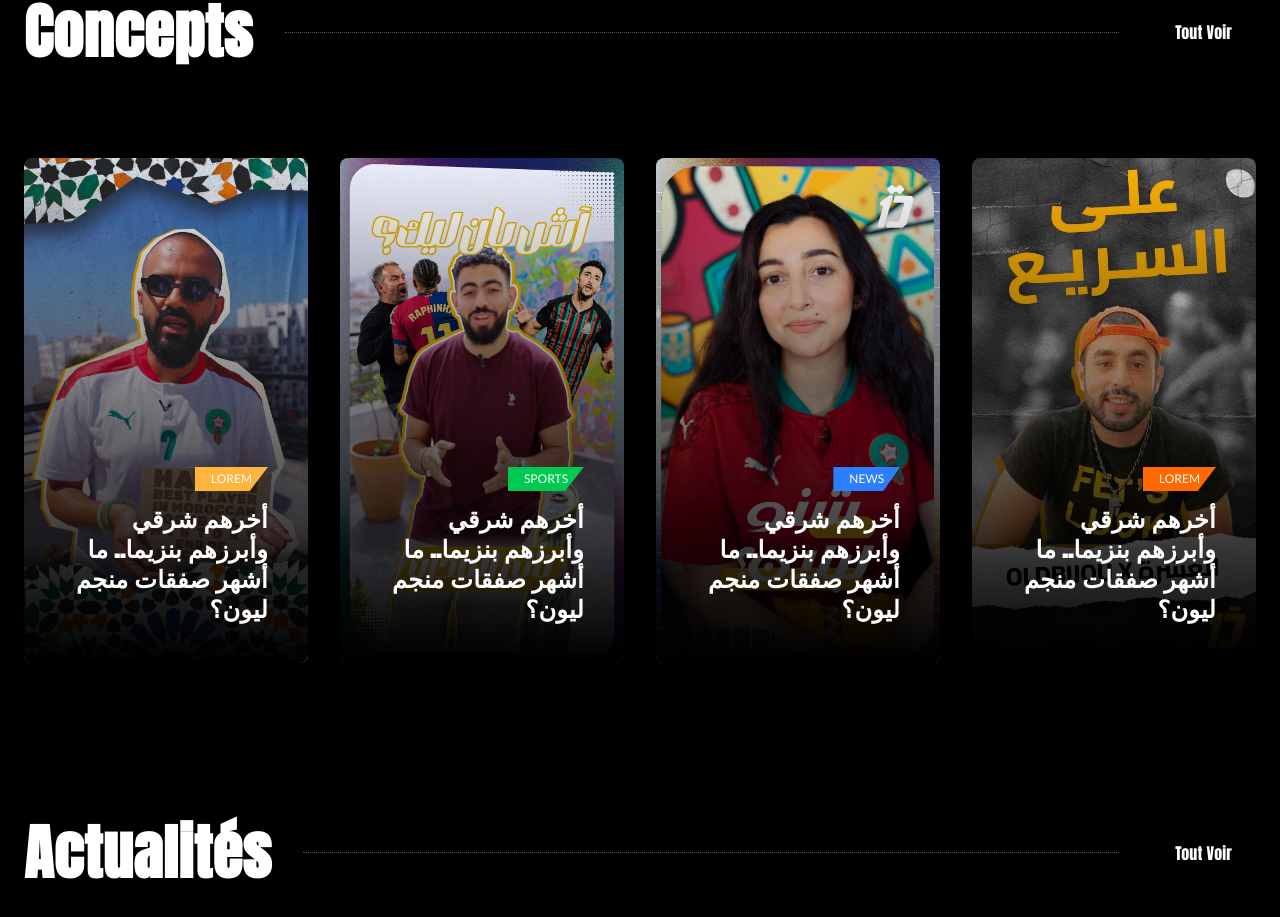
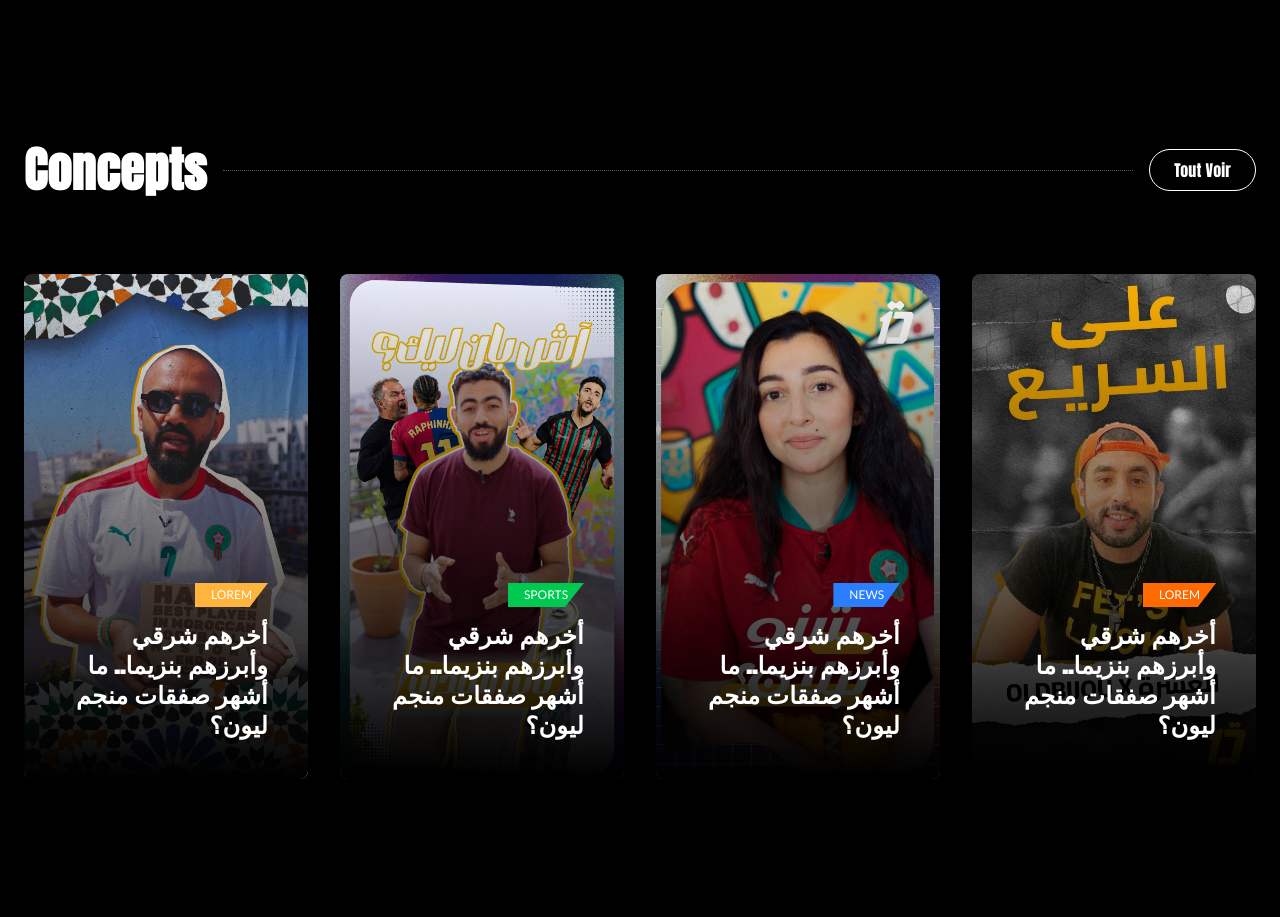
Before and after one commit to zaktita/le10, a Next.js app: page / in a window 1280 px wide. Shown: the part 1839-2756 px from the top of the page. Built offline with nearby package versions, Linux system fonts and the light colour scheme; no server answers.

Commit message:
miner spacing issues fixes on mobile

```diff
--- a/src/app/components/PodcastsSection.js
+++ b/src/app/components/PodcastsSection.js
@@ -35,7 +35,7 @@ export default function PodcastsSection() {
   return (
     <section className="relative bg-black py-20 ">
       {/* Section Title */}
-      <div className="flex items-center gap-8 mb-24 container mx-auto px-6">
+      <div className="flex items-center gap-8 mb-24 container mx-auto px-6 pt-12 sm:pt-16 md:pt-20 lg:pt-24">
             <h1 className="text-4xl md:text-5xl lg:text-6xl font-bold text-white flex-shrink-0">
               Podcasts
             </h1>
--- a/src/app/page.js
+++ b/src/app/page.js
@@ -80,7 +80,7 @@ export default function Home() {
   return (
     <>
       {/* Hero Section */}
-      <div className="relative  min-h-screen overflow-hidden bg-cover bg-center" style={{ backgroundImage: `url(${HeroBg.src})` }}>
+<div className="relative min-h-screen overflow-hidden bg-cover bg-center" style={{ backgroundImage: `url(${HeroBg.src})` }}>
         {/* Navigation */}
         <NavBar />
 
@@ -118,18 +118,25 @@ export default function Home() {
       <PodcastsSection />
 
       {/* Concepts Section */}
-      <section className="relative bg-black py-20">
+<section className="relative bg-black py-16 sm:py-20 md:py-24 lg:py-32">
         <div className="container mx-auto px-6">
           {/* Section Header */}
-           <div className="flex items-center gap-8 mb-24">
-            <h1 className="text-4xl md:text-5xl lg:text-6xl font-bold text-white flex-shrink-0">
+           <div className="flex items-center justify-between gap-4 mb-12 sm:mb-16 md:mb-20">
+  {/* Left side with title and line */}
+  <div className="flex items-center gap-4 flex-1">
+    <h1 className="text-2xl sm:text-3xl md:text-4xl lg:text-5xl font-bold text-white flex-shrink-0">
       Concepts
     </h1>
-            <div className="flex-1 border-t border-dotted border-gray-600"></div>
+    <div className="hidden sm:block flex-1 border-t border-dotted border-gray-600"></div>
+  </div>
+
+  {/* Button */}
   <Link href="/nosconcepts" passHref>
     <button
       variant="outline"
-              className="bg-transparent cursor-pointer border-white text-white hover:bg-white hover:text-black transition-colors duration-300 px-6 py-2 rounded-full flex-shrink-0"
+      className="bg-transparent cursor-pointer border border-white text-white hover:bg-white hover:text-black
+        transition-colors duration-300 px-3 sm:px-4 md:px-6 py-1.5 sm:py-2 rounded-full flex-shrink-0
+        text-xs sm:text-sm md:text-base whitespace-nowrap"
     >
       Tout Voir
     </button>
@@ -170,20 +177,27 @@ export default function Home() {
       </section>
 
       {/* Partners Section */}
-      <section className="relative bg-black py-20 ">
+<section className="relative bg-black py-16 sm:py-20 md:py-24 lg:py-32">
         <div className="container mx-auto px-6">
 
 
           {/* Header avec titre, bouton et ligne sur la même ligne */}
-          <div className="flex items-center gap-8 mb-24">
-            <h1 className="text-4xl md:text-5xl lg:text-6xl font-bold text-white flex-shrink-0">
+         <div className="flex items-center justify-between gap-4 mb-12 sm:mb-16 md:mb-20">
+  {/* Left side with title and line */}
+  <div className="flex items-center gap-4 flex-1">
+    <h3 className="text-2xl sm:text-3xl md:text-4xl lg:text-5xl font-bold text-white flex-shrink-0">
       Actualités
-            </h1>
-            <div className="flex-1 border-t border-dotted border-gray-600"></div>
+    </h3>
+    <div className="hidden sm:block flex-1 border-t border-dotted border-gray-600"></div>
+  </div>
+
+  {/* Button */}
   <Link href="/actualites" passHref>
     <button
       variant="outline"
-              className="bg-transparent cursor-pointer border-white text-white hover:bg-white hover:text-black transition-colors duration-300 px-6 py-2 rounded-full flex-shrink-0"
+      className="bg-transparent cursor-pointer border border-white text-white hover:bg-white hover:text-black
+        transition-colors duration-300 px-3 sm:px-4 md:px-6 py-2 sm:py-2 rounded-full flex-shrink-0
+        text-xs sm:text-sm md:text-base whitespace-nowrap"
     >
       Tout Voir
     </button>
@@ -221,7 +235,7 @@ export default function Home() {
       </section>
 
       {/* CTA Section */}
-      <section className="relative bg-black py-20 mt-24">
+<section className="relative bg-black py-16 sm:py-20 md:py-24 lg:py-32">
         <div className="container mx-auto px-6">
           <div className="bg-gradient-to-r from-black to-yellow-800 rounded-lg p-10 flex flex-col md:flex-row items-center justify-between">
             <div className="text-center md:text-left max-w-2xl mb-10 md:mb-0">
```
Lines whose indentation alone changed are shown as unchanged.
